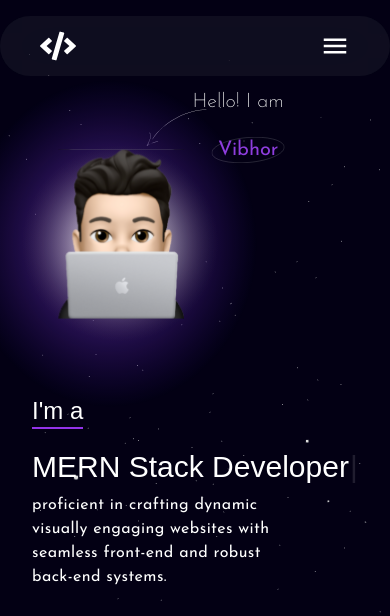
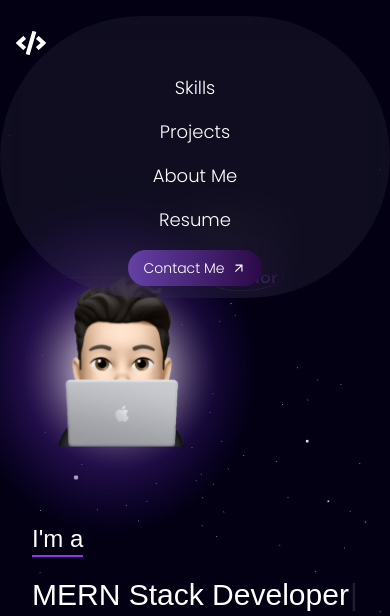
Before and after one commit to vibhor121/portfolio-abc, a React (Vite) app: page / in a window 390 px wide. Shown: the top 616 px of the page. Built offline with nearby package versions, Linux system fonts and the light colour scheme; a web font is replaced by a local one.

Commit message:
Navbar is being changed

```diff
--- a/src/App.jsx
+++ b/src/App.jsx
@@ -14,6 +14,7 @@ function App() {
     <HashRouter>
       <div className="relative z-10 min-h-screen bg-[#030014]">
         <Navbar />
+        <div className="pt-32 sm:pt-0">
           <section id="hero" className="">
             <Hero />
           </section>
@@ -35,6 +36,7 @@ function App() {
           <ScrollBtn/>
           <StarsCanvas />
         </div>
+      </div>
 
     </HashRouter>
   );
--- a/src/Components/Navbar.jsx
+++ b/src/Components/Navbar.jsx
@@ -1,23 +1,21 @@
-import React, { useState } from "react";
+import React from "react";
 import { FaCode } from "react-icons/fa";
-import { MdArrowOutward, MdMenu, MdClose } from "react-icons/md";
+import { MdArrowOutward } from "react-icons/md";
 
 const Navbar = () => {
-  const [isOpen, setIsOpen] = useState(false);
 
   return (
     <div className="nvr pt-4">
-      <div className="z-50 poppins-regular backdrop-blur-xl px-10 py-3 bg-white/5 text-white flex items-center w-full mx-auto justify-between rounded-full fixed">
-        {/* <FaCode className="text-4xl" /> */}
-
-
+      <div className="z-50 poppins-regular backdrop-blur-xl px-4 sm:px-10 py-3 bg-white/5 text-white w-full mx-auto rounded-full absolute sm:relative sm:top-0 sm:z-auto">
+        {/* Desktop Layout */}
+        <div className="hidden sm:flex items-center justify-between">
           <a
             href="#"
             className="cursor-pointer hover:text-purple-400 transition duration-300"
           >
             <FaCode className="text-4xl" />
           </a>
-        <div className="nvrt hidden sm:flex items-center gap-20 text-lg  ">
+          <div className="nvrt flex items-center gap-20 text-lg">
             <a
               href="#skills"
               className="cursor-pointer hover:text-purple-400 transition duration-300"
@@ -45,8 +43,7 @@ const Navbar = () => {
               Resume
             </a>
           </div>
-
-        <div className="hidden sm:flex">
+          <div className="flex">
             <a href="#contact">
               <button className="flex items-center gap-2 text-sm btn-grad text-white px-4 py-2 rounded-full font-light transition duration-300">
                 Contact Me{" "}
@@ -56,61 +53,50 @@ const Navbar = () => {
               </button>
             </a>
           </div>
-
-        {/* Mobile Menu Button */}
-        <div className="sm:hidden flex items-center">
-          <button onClick={() => setIsOpen(!isOpen)} className="text-3xl text-white">
-            {isOpen ? <MdClose /> : <MdMenu />}
-          </button>
-        </div>
         </div>
 
-      {/* Mobile Menu */}
-      <div
-        className={`fixed top-0 left-0 w-full h-full z-50 bg-black text-white flex flex-col items-center justify-center transition-transform duration-300 ease-in-out ${
-          isOpen ? "translate-x-0" : "translate-x-full"
-        } sm:hidden`}
+        {/* Mobile Layout */}
+        <div className="sm:hidden">
+          {/* Mobile Header */}
+          <div className="flex items-center justify-between mb-4">
+            <a
+              href="#"
+              className="cursor-pointer hover:text-purple-400 transition duration-300"
             >
-        <button
-          onClick={() => setIsOpen(false)}
-          className="absolute top-4 right-4 text-3xl text-white"
-        >
-          <MdClose />
-        </button>
+              <FaCode className="text-3xl" />
+            </a>
+          </div>
+
+          {/* Mobile Navigation Items - Always Visible Vertical Layout */}
+          <div className="flex flex-col items-center space-y-4">
             <a
               href="#skills"
-          className="my-4 text-lg font-light hover:text-purple-400 transition duration-300"
-          onClick={() => setIsOpen(false)}
+              className="cursor-pointer hover:text-purple-400 transition duration-300 text-lg font-light"
             >
               Skills
             </a>
             <a
               href="#projects"
-          className="my-4 text-lg font-light hover:text-purple-400 transition duration-300"
-          onClick={() => setIsOpen(false)}
+              className="cursor-pointer hover:text-purple-400 transition duration-300 text-lg font-light"
             >
               Projects
             </a>
             <a
               href="#about"
-          className="my-4 text-lg font-light hover:text-purple-400 transition duration-300"
-          onClick={() => setIsOpen(false)}
+              className="cursor-pointer hover:text-purple-400 transition duration-300 text-lg font-light"
             >
               About Me
             </a>
             <a
-            href="/rohit_resume.pdf"
+              href="/vibhor_resume.pdf"
               target="_blank"
               rel="noopener noreferrer"
-            className="my-4 text-lg font-light hover:text-purple-400 transition duration-300"
+              className="cursor-pointer hover:text-purple-400 transition duration-300 text-lg font-light"
             >
               Resume
             </a>
-        <a href="#contact">
-          <button
-            className="mt-4 flex items-center gap-2 text-sm btn-grad text-white px-4 py-2 rounded-full font-light transition duration-300"
-            onClick={() => setIsOpen(false)}
-          >
+            <a href="#contact" className="mt-2">
+              <button className="flex items-center gap-2 text-sm btn-grad text-white px-4 py-2 rounded-full font-light transition duration-300">
                 Contact Me{" "}
                 <span>
                   <MdArrowOutward />
@@ -119,6 +105,9 @@ const Navbar = () => {
             </a>
           </div>
         </div>
+      </div>
+
+    </div>
   );
 };
 
```
Lines whose indentation alone changed are shown as unchanged.
